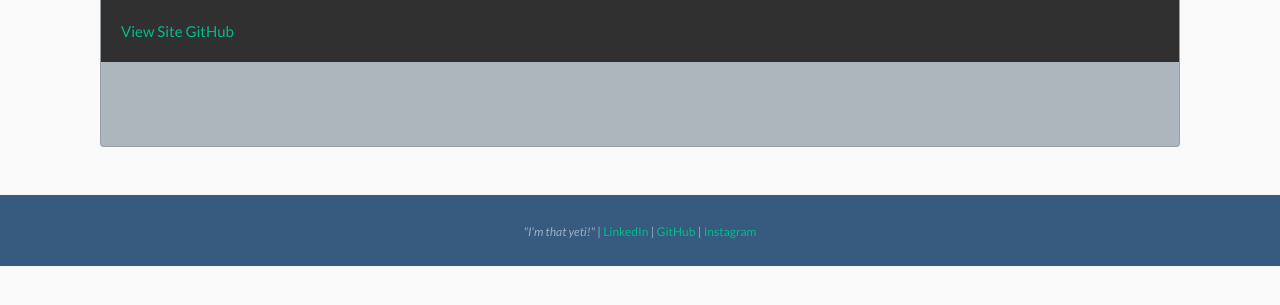
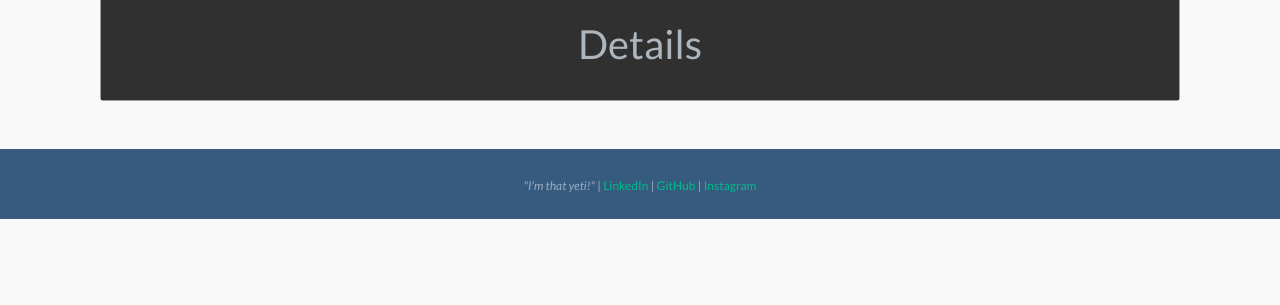
Before and after one commit to matthewkdies/website_v2, a Django app: template website_v2/templates/pages/project_details.html in a window 1280 px wide. Shown: the part 236-541 px from the top of the page. Run offline with Django 4.2, Linux system fonts and the light colour scheme; the template is opened without the code that fills it, so the values that code supplies are empty; some libraries are stand-ins or nearby versions.

Commit message:
Removing live site link.

```diff
--- a/website_v2/templates/pages/project_details.html
+++ b/website_v2/templates/pages/project_details.html
@@ -10,17 +10,11 @@
 		<img src="{{ project.image.url }}" class="mx-3 py-3 img-fluid mx-auto" style="max-height: 95%; max-width: 95%; width: auto; height: auto;" alt="...">
 		<div class="card-body bg-dark">
 			{% comment %} <h2 class="card-title text-center">{{ project.title }}</h2> {% endcomment %}
+				{% comment %} <span class="card-text">
                     <a href="{{ project.live_site }}">
                         View Site
                     </a>
-                </span>
-				<span class="card-text">
-                    <a href="{{ project.github }}">
-                        GitHub
-                    </a>
-                </span>
-			</div>
-			<div class="text-center py-2 mt-2">
+                </span> {% endcomment %}
 				<h2 class="card-title text-center">
                 Details
                 </h2>
```
